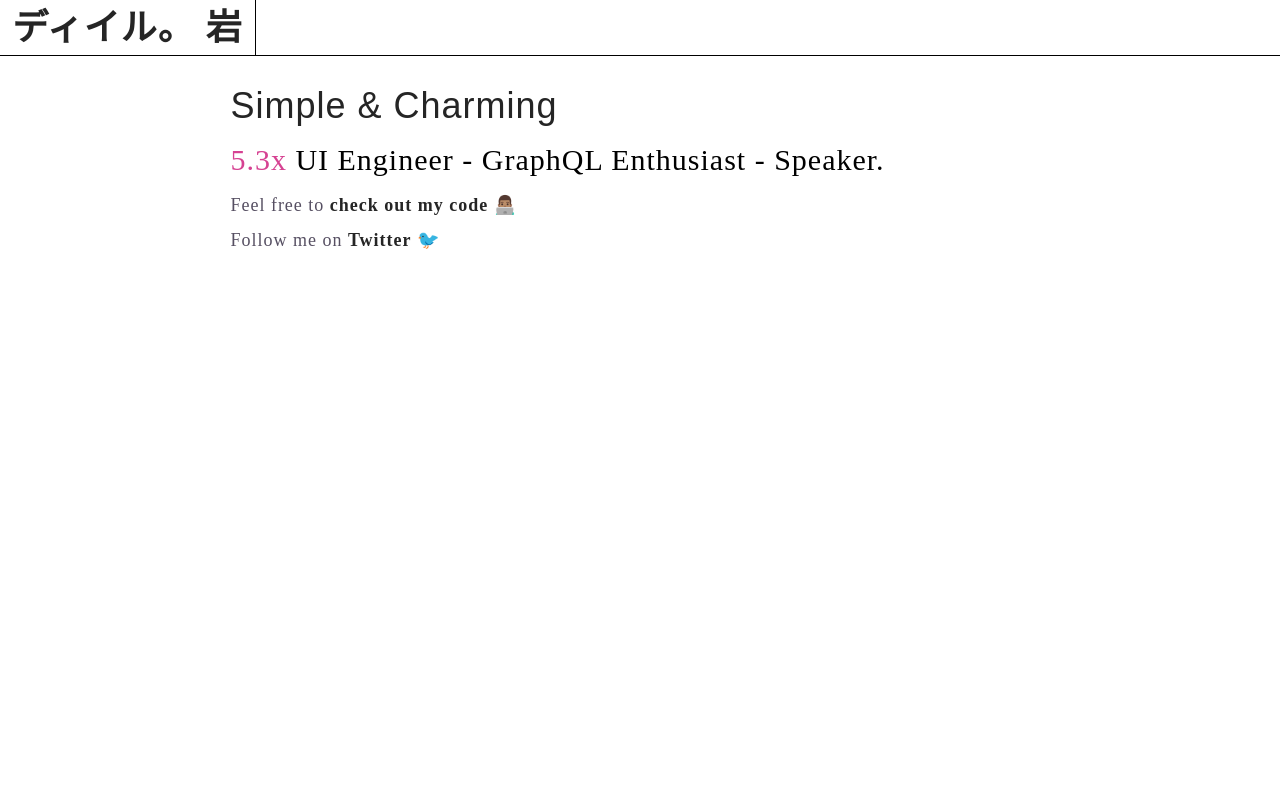
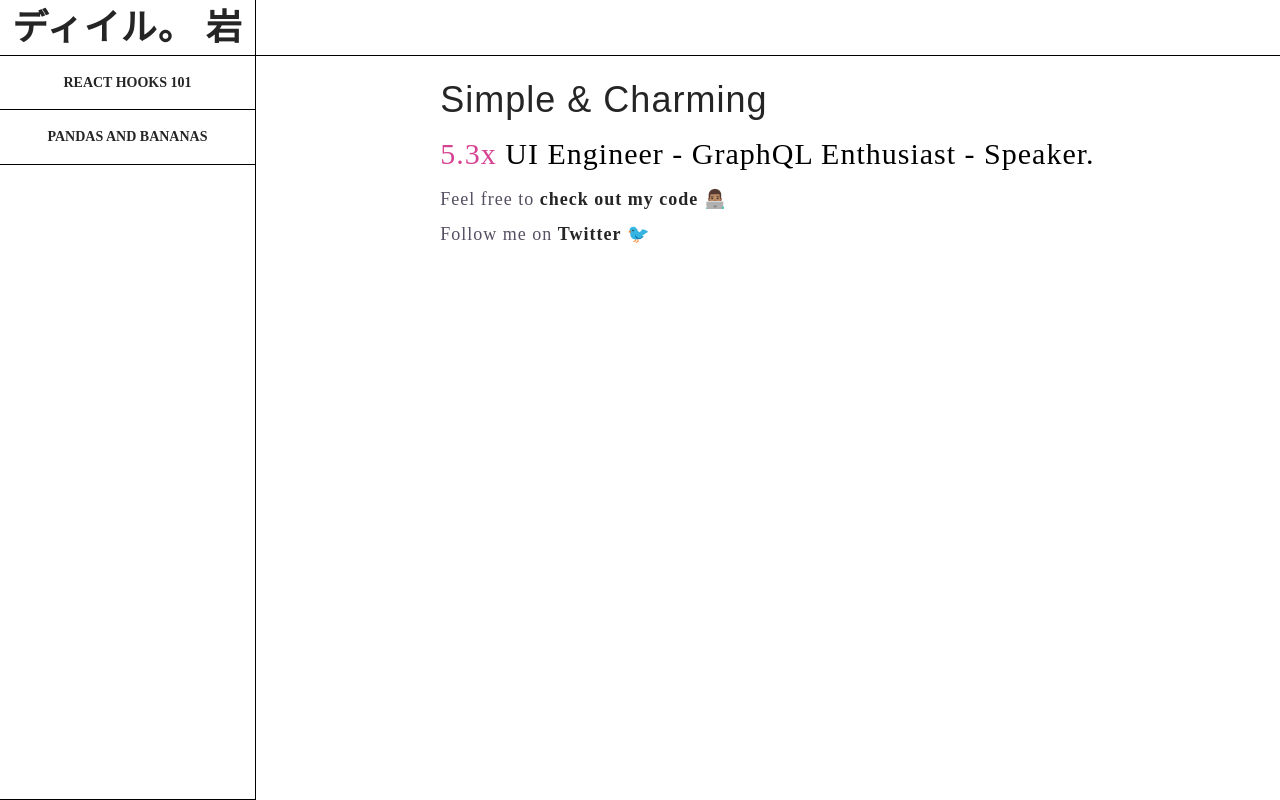
Before and after one commit to dyyyl/dyyyl.rocks, a Gatsby site: page / in a window 1280 px wide. Built offline with nearby package versions, Linux system fonts and the light colour scheme; Gatsby itself is replaced by a stand-in of ours.

Commit message:
might work!

```diff
--- a/src/shared/hooks/useWindowWidth.js
+++ b/src/shared/hooks/useWindowWidth.js
@@ -1,7 +1,9 @@
 import { useEffect, useState } from 'react';
 
 const useWindowWidth = () => {
-  const [width, setWidth] = useState();
+  const [width, setWidth] = useState(
+    typeof window !== 'undefined' && window.innerWidth,
+  );
 
   useEffect(() => {
     const handleResize = () => setWidth(window.innerWidth);
```
